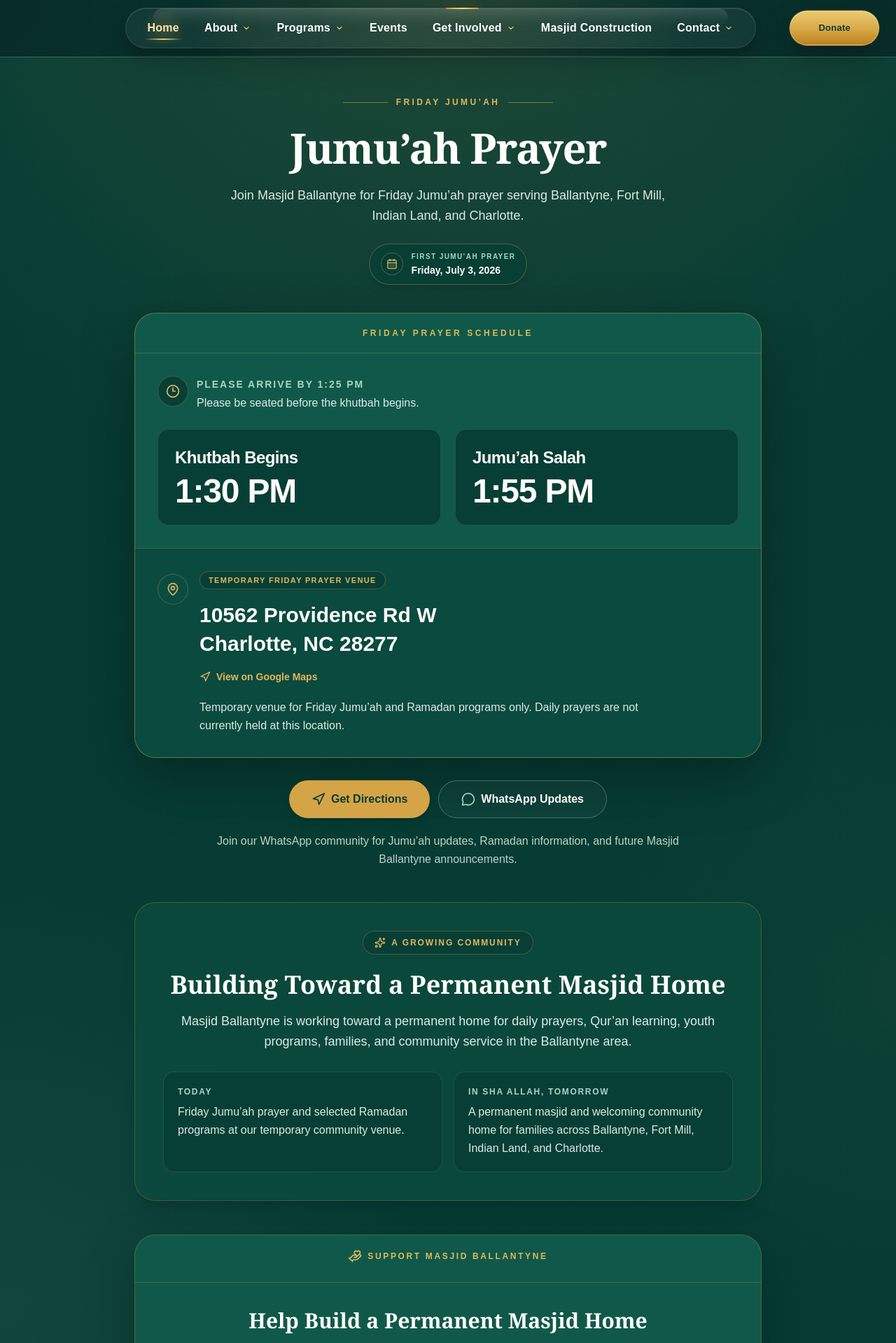
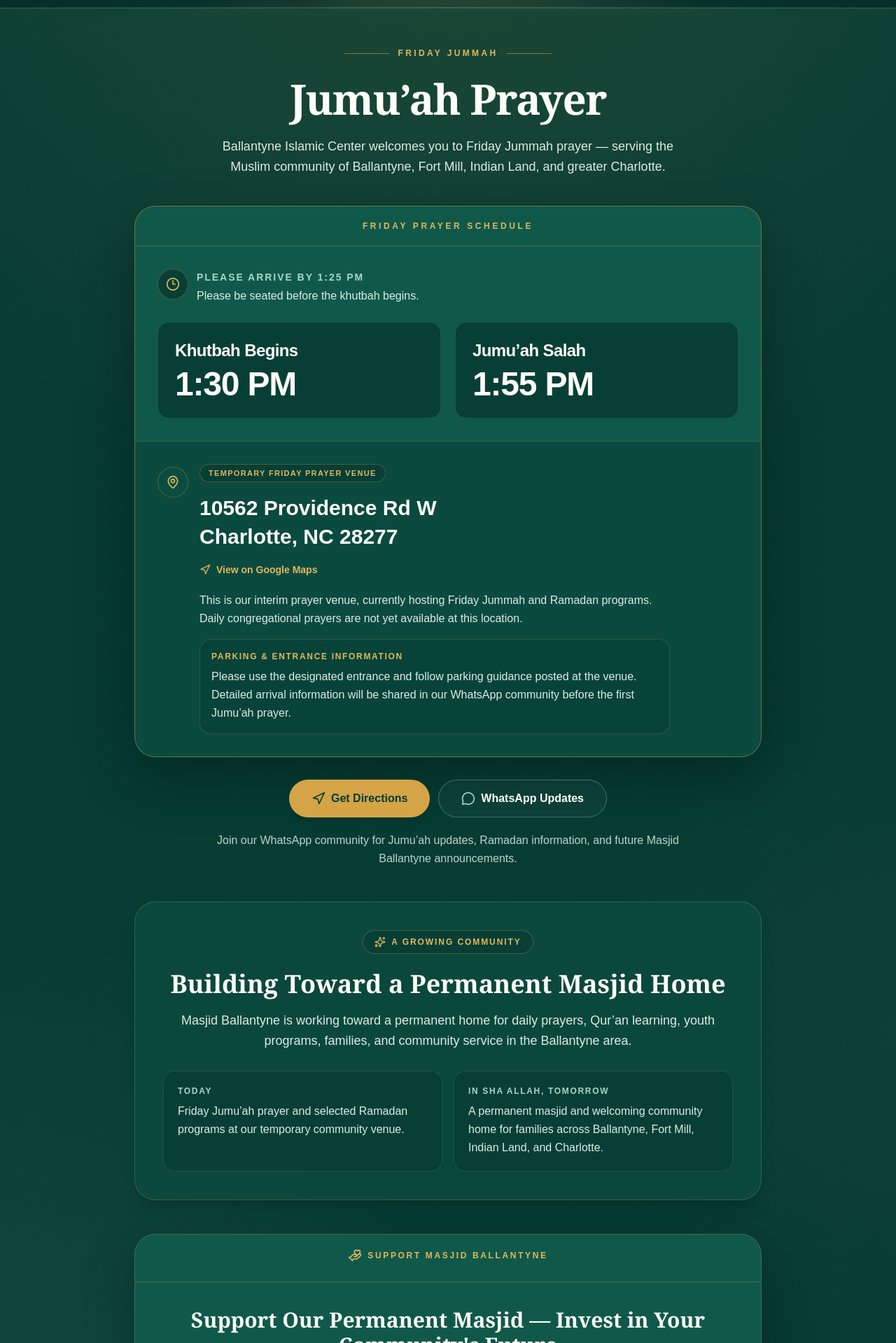
Before and after one commit to firstpointrealty77/masjid-website, a Next.js app: page / in a window 1280 px wide. Shown: the part 81-2000 px from the top of the page at 70% size. Built offline with nearby package versions, Linux system fonts and the light colour scheme.

Commit message:
Refine Jumuah landing page schedule

```diff
--- a/src/app/page.tsx
+++ b/src/app/page.tsx
@@ -1,6 +1,5 @@
 import type { Metadata } from "next";
 import {
-  CalendarDays,
   Clock3,
   HandHeart,
   Landmark,
@@ -16,10 +15,7 @@
   "Jumu’ah Prayer in Ballantyne, Fort Mill & Indian Land | Masjid Ballantyne";
 
 const PAGE_DESCRIPTION =
-  "Friday Jumu’ah (Jummah) prayer beginning July 3, 2026 near Ballantyne, Fort Mill, Indian Land, and Charlotte. Khutbah begins at 1:30 PM and Jumu’ah Salah is at 1:55 PM.";
-
-const JUMUAH_START_DATE = "Friday, July 3, 2026";
-const JUMUAH_START_DATE_ISO = "2026-07-03";
+  "Friday Jumu’ah (Jummah) prayer near Ballantyne, Fort Mill, Indian Land, and Charlotte. Khutbah begins at 1:30 PM and Jumu’ah Salah is at 1:55 PM.";
 
 const TEMPORARY_ADDRESS_LINE_1 = "10562 Providence Rd W";
 const TEMPORARY_ADDRESS_LINE_2 = "Charlotte, NC 28277";
@@ -30,10 +26,8 @@
 const GOOGLE_MAPS_URL =
   "https://www.google.com/maps/search/?api=1&query=10562%20Providence%20Rd%20W%2C%20Charlotte%2C%20NC%2028277";
 
-// Existing working links.
-const WHATSAPP_URL =
-  "https://chat.whatsapp.com/KIPh9IQOtybLvfhfzAzYIM?s=cl&p=i&mlu=0&amv=2";
-
+// Replace these before production deployment.
+const WHATSAPP_URL = "https://chat.whatsapp.com/JYqpEJtvn5a6riVMf1vnk6";
 const DONATE_URL = "https://www.paypal.com/ncp/payment/9DNAZTUH3M6LU";
 
 const ZELLE_RECIPIENT = "Carolina Muslim Development Fund Accounts";
@@ -80,7 +74,7 @@
       alternateName: "Masjid Ballantyne",
       url: SITE_URL,
       description:
-        "A growing Muslim community serving Ballantyne, Fort Mill, Indian Land, and Charlotte through Friday Jumu’ah prayer and community programs beginning July 3, 2026.",
+        "A growing Muslim community serving Ballantyne, Fort Mill, Indian Land, and Charlotte through Friday Jummah prayer and community programs.",
       areaServed: [
         "Ballantyne, Charlotte, NC",
         "Fort Mill, SC",
@@ -164,7 +158,7 @@
             <span className="h-px w-10 bg-[#D4A447]/55 sm:w-16" />
 
             <p className="whitespace-nowrap text-[11px] font-semibold uppercase tracking-[0.22em] text-[#E0B75C] sm:text-xs sm:tracking-[0.28em]">
-              Friday Jumu’ah
+              Friday Jummah
             </p>
 
             <span className="h-px w-10 bg-[#D4A447]/55 sm:w-16" />
@@ -175,28 +169,9 @@
           </h1>
 
           <p className="mt-4 max-w-2xl text-base leading-relaxed text-[#DCEBE4] sm:text-lg">
-            Join Masjid Ballantyne for Friday Jumu’ah prayer serving
-            Ballantyne, Fort Mill, Indian Land, and Charlotte.
-          </p>
-
-          <div className="mt-6 inline-flex items-center gap-3 rounded-full border border-[#D4A447]/35 bg-[#073F36]/80 px-4 py-2.5 text-left shadow-lg">
-            <span className="flex h-8 w-8 shrink-0 items-center justify-center rounded-full border border-[#D4A447]/35 bg-[#063C34]">
-              <CalendarDays className="h-4 w-4 text-[#E0B75C]" />
-            </span>
-
-            <div>
-              <p className="text-[10px] font-semibold uppercase tracking-[0.14em] text-[#A7D7C5]">
-                First Jumu’ah Prayer
-              </p>
-
-              <time
-                dateTime={JUMUAH_START_DATE_ISO}
-                className="mt-0.5 block text-sm font-semibold text-[#FFFDF7]"
-              >
-                {JUMUAH_START_DATE}
-              </time>
-            </div>
-          </div>
+            Ballantyne Islamic Center welcomes you to Friday Jummah prayer —
+            serving the Muslim community of Ballantyne, Fort Mill, Indian Land, and greater Charlotte.
+            </p>
         </header>
 
         <section className="mx-auto mt-10 w-full max-w-4xl overflow-hidden rounded-[30px] border border-[#D4A447]/40 bg-[#10594A] shadow-[0_26px_80px_rgba(0,0,0,0.32)]">
@@ -276,9 +251,20 @@
                 </a>
 
                 <p className="mt-4 max-w-2xl text-sm leading-relaxed text-[#DCEBE4] sm:text-base">
-                  Temporary venue for Friday Jumu’ah and Ramadan programs only.
-                  Daily prayers are not currently held at this location.
-                </p>
+                  This is our interim prayer venue, currently hosting Friday Jummah and Ramadan programs. Daily congregational prayers are not yet available at this location.
+                 </p>
+
+                <div className="mt-4 max-w-2xl rounded-2xl border border-[#D4A447]/20 bg-[#073F36]/55 p-4">
+                  <p className="text-xs font-semibold uppercase tracking-[0.14em] text-[#E0B75C]">
+                    Parking & Entrance Information
+                  </p>
+
+                  <p className="mt-2 text-sm leading-relaxed text-[#DCEBE4] sm:text-base">
+                    Please use the designated entrance and follow parking guidance
+                    posted at the venue. Detailed arrival information will be shared
+                    in our WhatsApp community before the first Jumu’ah prayer.
+                  </p>
+                </div>
               </div>
             </div>
           </div>
@@ -368,7 +354,7 @@
 
           <div className="p-6 text-center sm:p-9">
             <h2 className="font-serif text-3xl font-semibold text-[#FFFDF7]">
-              Help Build a Permanent Masjid Home
+              Support Our Permanent Masjid — Invest in Your Community's Future
             </h2>
 
             <p className="mx-auto mt-4 max-w-2xl text-base leading-relaxed text-[#DCEBE4]">
@@ -397,6 +383,19 @@
                 <p className="text-sm font-semibold uppercase tracking-[0.15em] text-[#A7D7C5]">
                   Give by Zelle
                 </p>
+
+                <div className="mt-4 rounded-2xl border border-[#D4A447]/20 bg-[#073F36]/55 p-4">
+                  <p className="text-xs font-semibold uppercase tracking-[0.14em] text-[#E0B75C]">
+                    Donation Processing Notice
+                  </p>
+
+                  <p className="mt-2 text-sm leading-relaxed text-[#DCEBE4] sm:text-base">
+                    Donations for Masjid Ballantyne are received through Carolina
+                    Muslim Development Fund Accounts for the Masjid Ballantyne
+                    project. For your security, please verify the recipient name matches exactly
+                    before completing your transfer.
+                   </p>
+                </div>
 
                 <div className="mt-4 grid gap-3 sm:grid-cols-3">
                   <div className="rounded-xl border border-white/10 bg-[#073F36] p-4">
--- a/src/components/layout/Header.tsx
+++ b/src/components/layout/Header.tsx
@@ -16,39 +16,6 @@
 function clsx(...parts: Array<string | false | null | undefined>) {
   return parts.filter(Boolean).join(" ");
 }
-function DonateButton({
-  href = "/donate",
-  className,
-  compact,
-  onClick,
-}: {
-  href?: string;
-  className?: string;
-  compact?: boolean;
-  onClick?: () => void;
-}) {
-  return (
-    <Link
-      href={href}
-      aria-label="Donate"
-      onClick={onClick}
-      className={clsx(
-        "group relative inline-flex items-center justify-center rounded-full font-semibold transition-all duration-300",
-        "text-[#0A3A34] border border-[#F3D789]/60",
-        "bg-[linear-gradient(180deg,#EBC870_0%,#D8AA48_52%,#BC811E_100%)]",
-        "shadow-[0_16px_38px_rgba(0,0,0,0.26),0_0_0_1px_rgba(243,215,137,0.14),inset_0_1px_0_rgba(255,255,255,0.24)]",
-        "hover:brightness-[1.05] hover:shadow-[0_20px_42px_rgba(0,0,0,0.32),0_0_28px_rgba(212,164,71,0.24)]",
-        compact ? "h-11 px-5 text-[12px]" : "h-[50px] px-9 text-[13px] xl:px-10",
-        className
-      )}
-    >
-      <span className="relative z-10 tracking-[0.02em]">
-        Donate
-      </span>
-    </Link>
-  );
-}
-
 function MenuButton({ onClick }: { onClick: () => void }) {
   return (
     <button
@@ -511,10 +478,10 @@
                 </div>
               </div>
 
-              <nav className="flex items-center pb-3">
+              <nav className="hidden">
                 <div className="flex-[1.03]" />
 
-                <div className="relative" ref={desktopNavRef}>
+                <div className="relative hidden" ref={desktopNavRef}>
                   <div className="pointer-events-none absolute inset-x-[8%] -top-4 h-14 overflow-hidden">
                     <span className="absolute left-[6%] top-8 h-[3px] w-[3px] rounded-full bg-[#F3D789]/24 blur-[0.5px] animate-[floatParticleB_14s_ease-in-out_infinite]" />
                     <span className="absolute left-[20%] top-2 h-[2px] w-[2px] rounded-full bg-[#D4A447]/22 animate-[floatParticleC_18s_ease-in-out_infinite]" />
@@ -836,9 +803,6 @@
                   </div>
                 </div>
 
-                <div className="flex flex-[1.01] justify-end pl-5 xl:pl-6">
-                  <DonateButton className="hidden md:inline-flex" />
-                </div>
               </nav>
             </div>
           </div>
@@ -1184,15 +1148,6 @@
                   })}
                 </nav>
 
-                <div className="mt-5 h-px bg-[#A7D7C5]/30" />
-
-                <div className="mt-5">
-                  <DonateButton
-                    compact
-                    className="w-full justify-center"
-                    onClick={() => setMobileOpen(false)}
-                  />
-                </div>
               </div>
             </div>
           </div>
```
